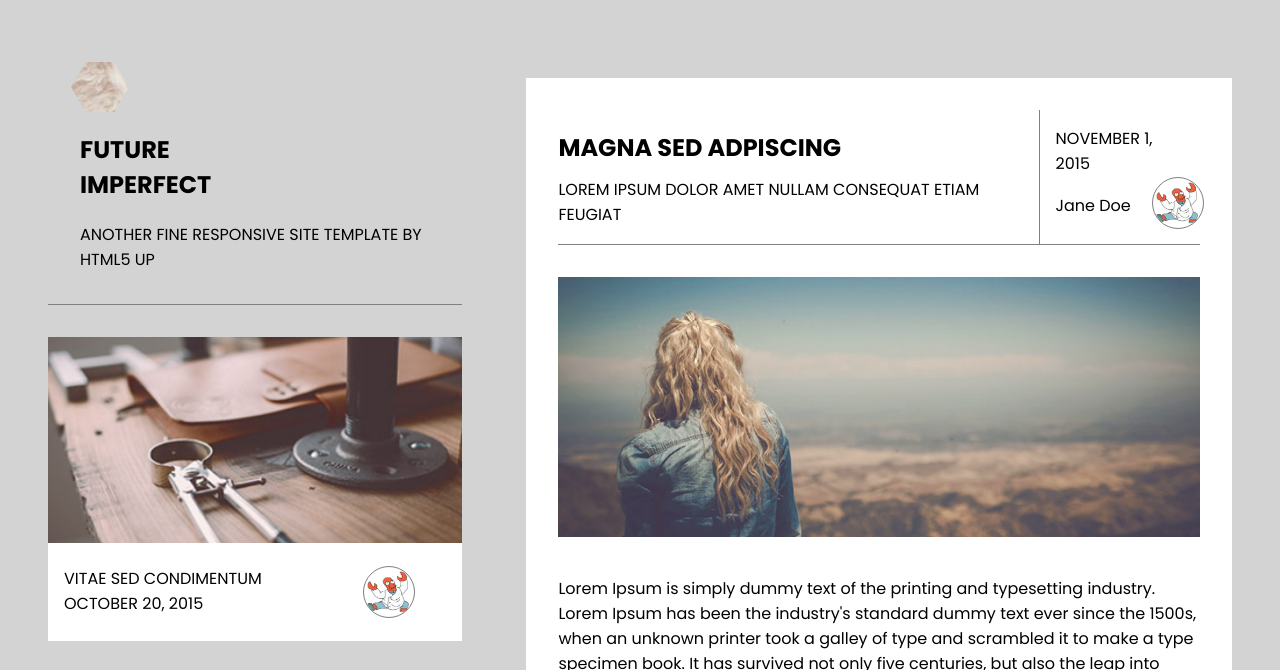
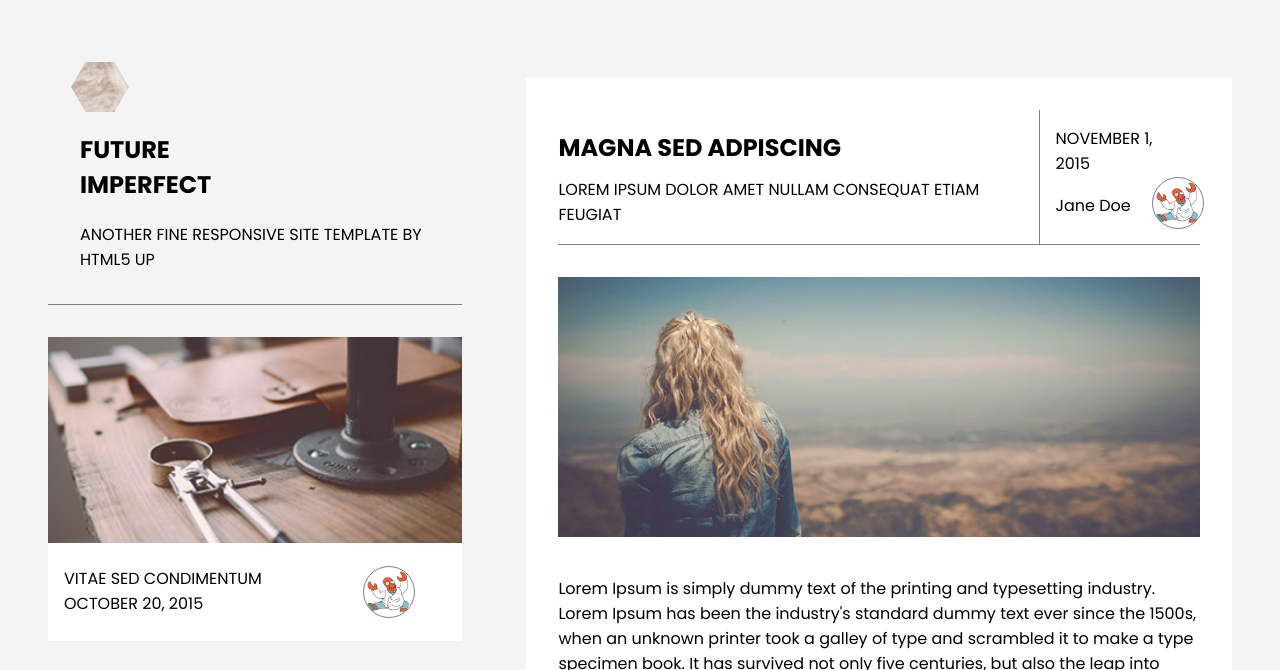
Before and after one commit to mgoetgheluck/ib_cegos_interfaces_graphiques, a plain HTML site: page TP2/index.html in a window 1280 px wide. Shown: the part 60-730 px from the top of the page. Drawn offline with Linux system fonts and the light colour scheme.

Commit message:
change background color

```diff
--- a/TP2/styles.css
+++ b/TP2/styles.css
@@ -1,6 +1,6 @@
 body {
     font-family: "Poppins", sans-serif;
-    background-color: lightgrey;
+    background-color: #f4f4f4;
     margin: 0px;
 }
 
```
